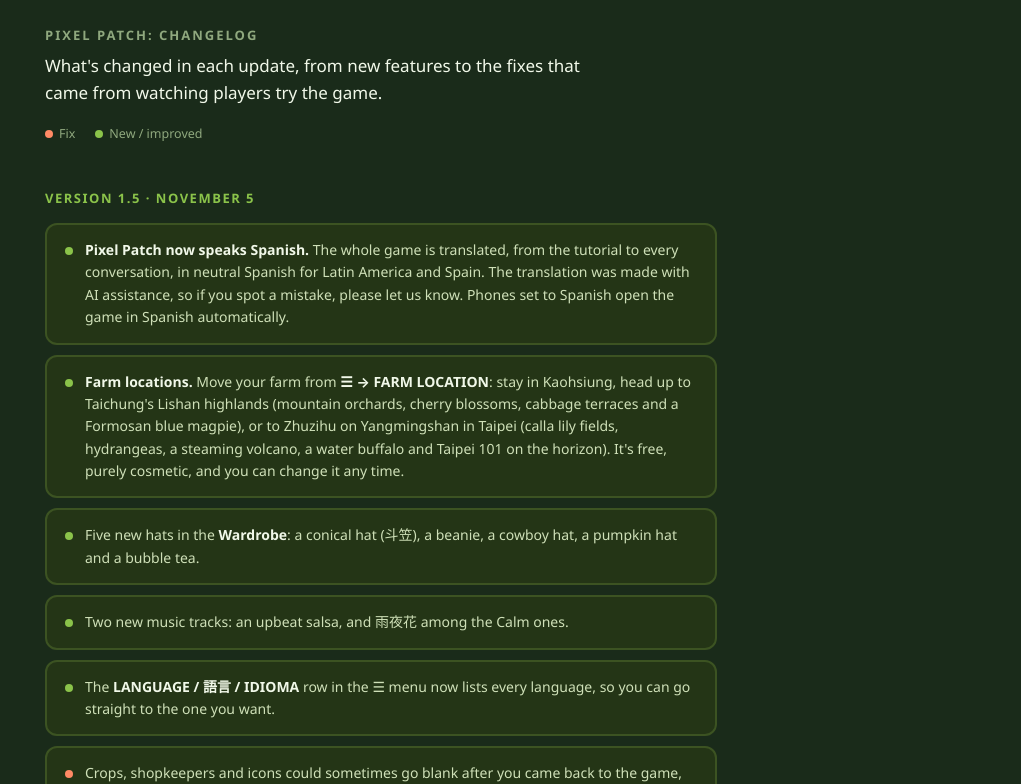
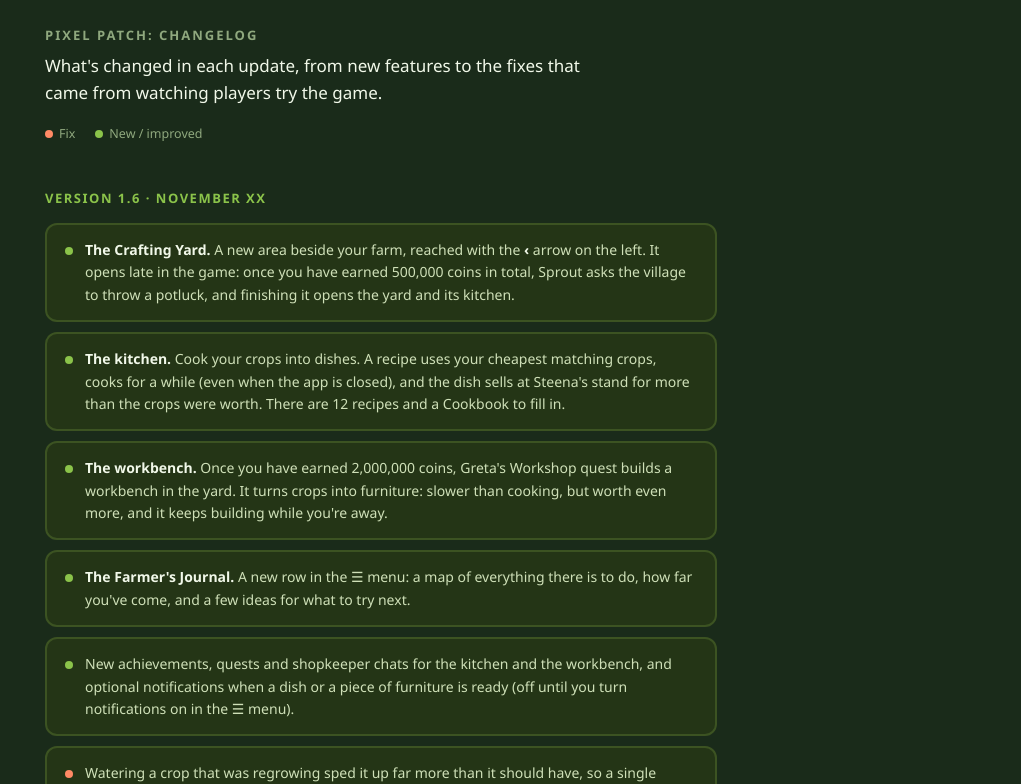
Before and after one commit to nighteyes018-cpu/pixel-patch-website, a plain HTML site: page changelog/index.html in a window 1280 px wide. Shown: the part 172-956 px from the top of the page, without its empty margins (259-1280 px from the left). Drawn offline with Linux system fonts and the light colour scheme.

Commit message:
Changelog: 1.6 entry (Crafting Yard, kitchen, workbench, Farmer's Journal, Dewcan fix), English and Chinese. Date placeholder until Apple approves 1.6
Co-Authored-By: Claude Sonnet 5.5 <noreply@anthropic.com>

```diff
--- a/changelog/index.html
+++ b/changelog/index.html
@@ -169,6 +169,18 @@
   <div class="legend">
     <span><span class="dot" style="background:#ff8a65"></span> Fix</span>
     <span><span class="dot" style="background:#8bc34a"></span> New / improved</span>
+  </div>
+
+  <div class="day">
+    <div class="date">Version 1.6 &middot; November XX</div>
+    <ul class="log">
+      <li class="item"><div class="dot"></div><div class="d"><strong>The Crafting Yard.</strong> A new area beside your farm, reached with the <strong>&lsaquo;</strong> arrow on the left. It opens late in the game: once you have earned 500,000 coins in total, Sprout asks the village to throw a potluck, and finishing it opens the yard and its kitchen.</div></li>
+      <li class="item"><div class="dot"></div><div class="d"><strong>The kitchen.</strong> Cook your crops into dishes. A recipe uses your cheapest matching crops, cooks for a while (even when the app is closed), and the dish sells at Steena's stand for more than the crops were worth. There are 12 recipes and a Cookbook to fill in.</div></li>
+      <li class="item"><div class="dot"></div><div class="d"><strong>The workbench.</strong> Once you have earned 2,000,000 coins, Greta's Workshop quest builds a workbench in the yard. It turns crops into furniture: slower than cooking, but worth even more, and it keeps building while you're away.</div></li>
+      <li class="item"><div class="dot"></div><div class="d"><strong>The Farmer's Journal.</strong> A new row in the &#9776; menu: a map of everything there is to do, how far you've come, and a few ideas for what to try next.</div></li>
+      <li class="item"><div class="dot"></div><div class="d">New achievements, quests and shopkeeper chats for the kitchen and the workbench, and optional notifications when a dish or a piece of furniture is ready (off until you turn notifications on in the &#9776; menu).</div></li>
+      <li class="item fix"><div class="dot"></div><div class="d">Watering a crop that was regrowing sped it up far more than it should have, so a single Dewcan could finish a long regrow in two uses. It now boosts the growth the plant is actually working through, and watering a crop that is already ready no longer uses up the can. Thanks to sanji1899, the first name in the new <strong>Bug Hunters Extraordinaire</strong> section of the Credits!</div></li>
+    </ul>
   </div>
 
   <div class="day">
```
Also changed, not shown: zh-tw/changelog/index.html (+12 -0 lines).
